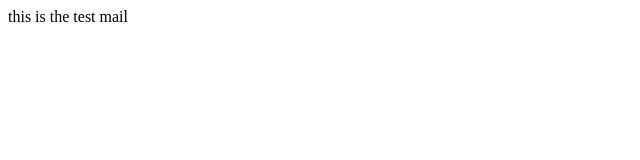
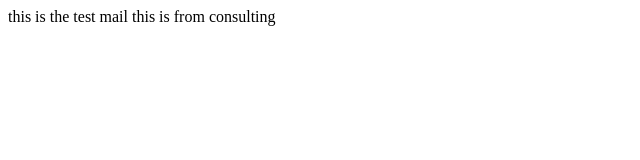
Before and after one commit to venkatama/git, a plain HTML site: page index.html in a window 1280 px wide. Shown: the whole page, without its empty margins (0-640 px from the left). Drawn offline with Linux system fonts and the light colour scheme.

Commit message:
checkout from consulting

```diff
--- a/index.html
+++ b/index.html
@@ -1,5 +1,6 @@
 <html>
 <body>
 this is the test mail
+this is from consulting
 </body>
 </html>
```
